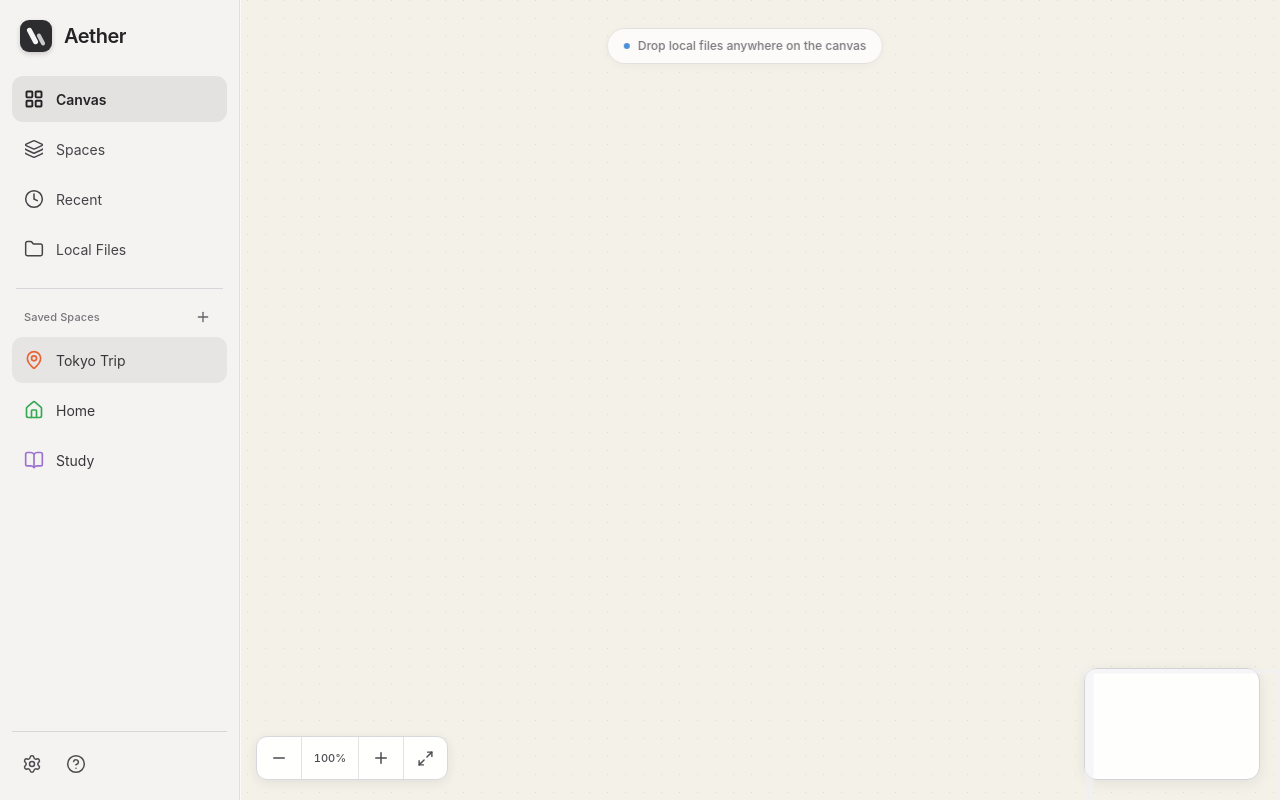
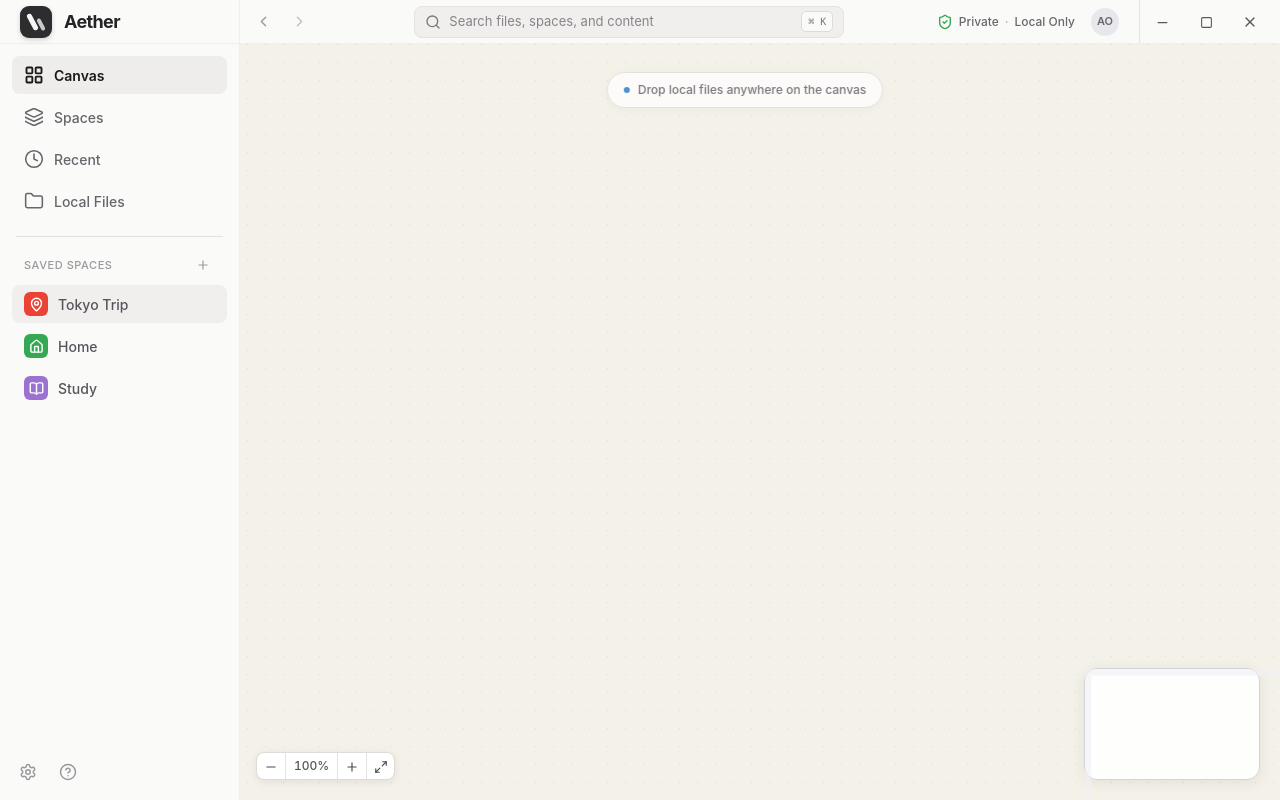
Before and after one commit to abbasmir12/aether-canvas, a React (Vite) app: page / in a window 1280 px wide. Built offline with nearby package versions, Linux system fonts and the light colour scheme.

Commit message:
[codex] Polish sidebar with Lucide icons, custom top bar, zoom controls, and interactivity

```diff
--- a/src/main/main.ts
+++ b/src/main/main.ts
@@ -183,6 +183,21 @@
 
     return findRelationships(files);
   });
+
+  ipcMain.handle('aether:window-minimize', (event) => {
+    BrowserWindow.fromWebContents(event.sender)?.minimize();
+  });
+
+  ipcMain.handle('aether:window-maximize', (event) => {
+    const window = BrowserWindow.fromWebContents(event.sender);
+    if (!window) return;
+    if (window.isMaximized()) window.unmaximize();
+    else window.maximize();
+  });
+
+  ipcMain.handle('aether:window-close', (event) => {
+    BrowserWindow.fromWebContents(event.sender)?.close();
+  });
 }
 
 function createWindow(): BrowserWindow {
@@ -193,6 +208,8 @@
     minHeight: 700,
     title: 'Aether Canvas',
     backgroundColor: '#F4F1E9',
+    frame: false,
+    titleBarStyle: 'hidden',
     show: false,
     autoHideMenuBar: true,
     webPreferences: {
--- a/src/main/preload.ts
+++ b/src/main/preload.ts
@@ -13,6 +13,9 @@
     ipcRenderer.invoke('aether:analyze-file', filePath, fileId),
   findRelationships: (fileIds) =>
     ipcRenderer.invoke('aether:find-relationships', fileIds),
+  minimizeWindow: () => ipcRenderer.invoke('aether:window-minimize'),
+  maximizeWindow: () => ipcRenderer.invoke('aether:window-maximize'),
+  closeWindow: () => ipcRenderer.invoke('aether:window-close'),
   getDroppedFilePath: async (file) => {
     const filePath = webUtils.getPathForFile(file);
 
--- a/src/renderer/App.tsx
+++ b/src/renderer/App.tsx
@@ -2,22 +2,23 @@
 import { ReactFlowProvider } from '@xyflow/react';
 
 import AetherCanvas from './components/Canvas/AetherCanvas';
-import Sidebar from './components/Sidebar/Sidebar';
+import Sidebar, { type NavItem } from './components/Sidebar/Sidebar';
+import TopBar from './components/TopBar/TopBar';
+import WorkspacePlaceholder from './components/WorkspacePlaceholder';
 
 export default function App() {
-  const [isSidebarCollapsed, setIsSidebarCollapsed] = useState(false);
+  const [activeNavItem, setActiveNavItem] = useState<NavItem>('canvas');
+  const [focusRequest, setFocusRequest] = useState(0);
 
   return (
-    <main className="flex h-screen w-screen overflow-hidden bg-aether-canvas text-aether-ink">
-      <Sidebar
-        isCollapsed={isSidebarCollapsed}
-        onToggle={() => setIsSidebarCollapsed((collapsed) => !collapsed)}
-      />
-      <section className="relative min-w-0 flex-1 bg-aether-canvas">
-        <ReactFlowProvider>
-          <AetherCanvas />
-        </ReactFlowProvider>
-      </section>
+    <main className="flex h-screen w-screen flex-col overflow-hidden bg-[#F8F8FA] text-aether-ink">
+      <TopBar />
+      <div className="flex min-h-0 flex-1">
+        <Sidebar activeNavItem={activeNavItem} onFocusTokyoTrip={() => { setActiveNavItem('canvas'); setFocusRequest((request) => request + 1); }} onNavChange={setActiveNavItem} />
+        <section className="relative min-w-0 flex-1 bg-[#F8F8FA]">
+          {activeNavItem === 'canvas' ? <ReactFlowProvider><AetherCanvas focusRequest={focusRequest} /></ReactFlowProvider> : <WorkspacePlaceholder view={activeNavItem} />}
+        </section>
+      </div>
     </main>
   );
 }
--- a/src/renderer/components/Canvas/AetherCanvas.tsx
+++ b/src/renderer/components/Canvas/AetherCanvas.tsx
@@ -25,11 +25,11 @@
 function CanvasControls() {
   const { fitView, zoomIn, zoomOut } = useReactFlow();
   const { zoom } = useViewport();
-  const button = 'grid w-11 place-items-center text-[#4C4C51] transition-colors hover:bg-[#F4F4F6]';
-  return <Panel className="!bottom-5 !left-4 !m-0" position="bottom-left"><div className="flex h-11 items-stretch overflow-hidden rounded-[11px] border border-[#D7D7DC] bg-white/95 shadow-[0_3px_12px_rgba(32,32,35,0.08)] backdrop-blur-md"><button aria-label="Zoom out" className={button} onClick={() => zoomOut({ duration: 180 })} type="button"><Minus size={18} /></button><div className="grid min-w-[58px] place-items-center border-x border-[#E3E3E6] px-2 text-[11px] font-medium tabular-nums text-[#4E4E53]">{Math.round(zoom * 100)}%</div><button aria-label="Zoom in" className={button} onClick={() => zoomIn({ duration: 180 })} type="button"><Plus size={18} /></button><button aria-label="Fit canvas to content" className={`${button} border-l border-[#E3E3E6]`} onClick={() => fitView({ duration: 300, padding: 0.25 })} type="button"><Maximize2 size={17} /></button></div></Panel>;
+  const button = 'grid h-7 w-7 place-items-center text-[#4C4C51] transition-colors hover:bg-[#F0EFED]';
+  return <Panel className="!bottom-5 !left-4 !m-0" position="bottom-left"><div className="flex h-7 items-stretch overflow-hidden rounded-[8px] border border-[#DEDCD9] bg-white shadow-[0_2px_8px_rgba(0,0,0,0.08)]"><button aria-label="Zoom out" className={button} onClick={() => zoomOut({ duration: 180 })} type="button"><Minus size={14} /></button><div className="grid min-w-[52px] place-items-center border-x border-[#E5E3E0] px-2 text-[12px] font-medium tabular-nums text-[#55555A]">{Math.round(zoom * 100)}%</div><button aria-label="Zoom in" className={button} onClick={() => zoomIn({ duration: 180 })} type="button"><Plus size={14} /></button><button aria-label="Fit canvas to content" className={`${button} border-l border-[#E5E3E0]`} onClick={() => fitView({ duration: 300, padding: 0.25 })} type="button"><Maximize2 size={14} /></button></div></Panel>;
 }
 
-export default function AetherCanvas() {
+export default function AetherCanvas({ focusRequest = 0 }: { focusRequest?: number }) {
   const [nodes, setNodes, onNodesChange] = useNodesState<CanvasNode>(initialNodes);
   const [edges, setEdges, onEdgesChange] = useEdgesState<Edge>([]);
   const [isDragActive, setIsDragActive] = useState(false);
@@ -42,10 +42,15 @@
   const nodesRef = useRef<CanvasNode[]>([]);
   const clusterRef = useRef<SuggestedCluster | null>(null);
   const relationshipRequest = useRef(0);
-  const { screenToFlowPosition } = useReactFlow();
+  const { fitView, screenToFlowPosition } = useReactFlow();
 
   useEffect(() => { nodesRef.current = nodes; }, [nodes]);
   useEffect(() => { clusterRef.current = cluster; }, [cluster]);
+  useEffect(() => {
+    if (focusRequest === 0) return;
+    const frame = requestAnimationFrame(() => fitView({ duration: 420, padding: 0.2 }));
+    return () => cancelAnimationFrame(frame);
+  }, [fitView, focusRequest]);
 
   const nodeTypes = useMemo<NodeTypes>(() => ({ fileCard: FileCardNode, hub: HubNode, summaryCard: SummaryCardNode }), []);
   const edgeTypes = useMemo<EdgeTypes>(() => ({ semanticRibbon: SemanticRibbonEdge }), []);
--- a/src/renderer/components/Sidebar/Sidebar.tsx
+++ b/src/renderer/components/Sidebar/Sidebar.tsx
@@ -1,30 +1,43 @@
-import { motion } from 'framer-motion';
 import { BookOpen, Clock, Folder, HelpCircle, Home, Layers, LayoutGrid, MapPin, Plus, Settings } from 'lucide-react';
 
-type SidebarProps = { isCollapsed: boolean; onToggle: () => void };
+export type NavItem = 'canvas' | 'spaces' | 'recent' | 'local-files';
 
-const navigation = [
-  { label: 'Canvas', Icon: LayoutGrid },
-  { label: 'Spaces', Icon: Layers },
-  { label: 'Recent', Icon: Clock },
-  { label: 'Local Files', Icon: Folder },
+type SidebarProps = {
+  activeNavItem: NavItem;
+  onNavChange: (item: NavItem) => void;
+  onFocusTokyoTrip: () => void;
+};
+
+const navigation: Array<{ id: NavItem; label: string; Icon: typeof LayoutGrid }> = [
+  { id: 'canvas', label: 'Canvas', Icon: LayoutGrid },
+  { id: 'spaces', label: 'Spaces', Icon: Layers },
+  { id: 'recent', label: 'Recent', Icon: Clock },
+  { id: 'local-files', label: 'Local Files', Icon: Folder },
 ];
 
 const spaces = [
-  { label: 'Tokyo Trip', Icon: MapPin, color: '#EA6335' },
-  { label: 'Home', Icon: Home, color: '#34A853' },
-  { label: 'Study', Icon: BookOpen, color: '#9B72CF' },
+  { label: 'Tokyo Trip', Icon: MapPin, color: '#EA4335', active: true },
+  { label: 'Home', Icon: Home, color: '#34A853', active: false },
+  { label: 'Study', Icon: BookOpen, color: '#9B72CF', active: false },
 ];
 
-export default function Sidebar({ isCollapsed, onToggle }: SidebarProps) {
+export default function Sidebar({ activeNavItem, onNavChange, onFocusTokyoTrip }: SidebarProps) {
   return (
-    <motion.aside animate={{ width: isCollapsed ? 76 : 240 }} className="relative z-20 flex h-full shrink-0 flex-col border-r border-[#DEDEE2] bg-[rgba(244,243,241,0.96)] px-3 pb-4 pt-4 shadow-[1px_0_0_rgba(255,255,255,0.7)]" initial={false} transition={{ duration: 0.22, ease: [0.22, 1, 0.36, 1] }}>
-      <div className="mb-5 flex h-10 items-center px-2"><button aria-label={isCollapsed ? 'Expand sidebar' : 'Collapse sidebar'} className="group flex min-w-0 items-center gap-3 text-left" onClick={onToggle} type="button"><span className="relative grid h-8 w-8 shrink-0 place-items-center overflow-hidden rounded-[9px] bg-[#2D2D2F] shadow-[0_2px_5px_rgba(0,0,0,0.18)]"><span className="absolute h-[18px] w-[5px] -translate-x-[4px] -rotate-[28deg] rounded-full bg-white/95" /><span className="absolute h-[13px] w-[4px] translate-x-[5px] translate-y-[3px] -rotate-[28deg] rounded-full bg-white/75" /></span>{!isCollapsed && <span className="truncate text-[20px] font-semibold tracking-[-0.025em] text-[#242426]">Aether</span>}</button></div>
-      <nav aria-label="Primary navigation" className="space-y-1">{navigation.map(({ label, Icon }, index) => <button className={`flex h-[46px] w-full items-center gap-3 rounded-[11px] px-3 text-[14px] transition-colors ${index === 0 ? 'bg-[rgba(49,49,52,0.085)] font-semibold text-[#242426]' : 'font-normal text-[#444449] hover:bg-[rgba(49,49,52,0.05)]'}`} key={label} title={isCollapsed ? label : undefined} type="button"><Icon size={20} strokeWidth={index === 0 ? 2.3 : 1.8} />{!isCollapsed && <span>{label}</span>}</button>)}</nav>
-      <div className="mx-1 my-4 h-px bg-[#D7D7DB]" />
-      {!isCollapsed && <div className="mb-2 flex items-center justify-between px-3"><span className="text-[11px] font-medium tracking-[0.01em] text-[#77777D]">Saved Spaces</span><button aria-label="Create saved space" className="grid h-6 w-6 place-items-center rounded-md text-[#646469] transition-colors hover:bg-black/5 hover:text-[#242426]" type="button"><Plus size={16} /></button></div>}
-      <div className="space-y-1">{spaces.map(({ label, Icon, color }, index) => <button className={`flex h-[46px] w-full items-center gap-3 rounded-[11px] px-3 text-[14px] text-[#38383C] transition-colors ${index === 0 ? 'bg-[rgba(49,49,52,0.07)]' : 'hover:bg-black/[0.035]'}`} key={label} title={isCollapsed ? label : undefined} type="button"><Icon color={color} size={20} strokeWidth={2} />{!isCollapsed && <span>{label}</span>}</button>)}</div>
-      <div className="mt-auto border-t border-[#D7D7DB] pt-3"><div className={`flex items-center ${isCollapsed ? 'flex-col gap-1' : 'gap-1'}`}><button aria-label="Settings" className="grid h-10 w-10 place-items-center rounded-[10px] text-[#4D4D52] transition-colors hover:bg-black/5" title="Settings" type="button"><Settings size={20} strokeWidth={1.8} /></button><button aria-label="Help" className="grid h-10 w-10 place-items-center rounded-[10px] text-[#4D4D52] transition-colors hover:bg-black/5" title="Help" type="button"><HelpCircle size={20} strokeWidth={1.8} /></button></div></div>
-    </motion.aside>
+    <aside className="z-20 flex h-full w-[240px] shrink-0 flex-col overflow-y-auto border-r border-[#F0EFED] bg-[#FAFAF9] px-3 py-3">
+      <nav aria-label="Primary navigation" className="space-y-1">
+        {navigation.map(({ id, label, Icon }) => {
+          const active = activeNavItem === id;
+          return <button className={`flex h-[38px] w-full items-center gap-2.5 rounded-[8px] px-3 text-left text-[14px] transition-colors duration-150 ${active ? 'bg-[#EEEDEB] font-semibold text-[#1A1A1A]' : 'font-medium text-[#66666B] hover:bg-[#F5F4F2] hover:text-[#333337]'}`} key={id} onClick={() => onNavChange(id)} type="button"><Icon size={20} strokeWidth={active ? 2.25 : 1.85} /><span>{label}</span></button>;
+        })}
+      </nav>
+
+      <div className="mx-1 my-4 h-px bg-[#E3E1DE]" />
+      <div className="mb-2 flex items-center justify-between px-3"><span className="text-[11px] font-medium uppercase tracking-[0.05em] text-[#99999E]">Saved Spaces</span><button aria-label="Create new space" className="grid h-6 w-6 place-items-center rounded-full text-[#99999E] transition-colors hover:bg-[#F0EFED] hover:text-[#333337]" title="Create new space" type="button"><Plus size={14} /></button></div>
+      <div className="space-y-1">
+        {spaces.map(({ label, Icon, color, active }) => <button className={`flex h-[38px] w-full items-center gap-2.5 rounded-[8px] px-3 text-left text-[14px] font-medium text-[#55555B] transition-colors duration-150 hover:bg-[#F5F4F2] ${active ? 'bg-[#F1EFED]' : ''}`} key={label} onClick={label === 'Tokyo Trip' ? onFocusTokyoTrip : undefined} type="button"><span className="grid h-6 w-6 shrink-0 place-items-center rounded-[6px] text-white" style={{ backgroundColor: color }}><Icon size={15} strokeWidth={2.3} /></span><span>{label}</span></button>)}
+      </div>
+
+      <div className="mt-auto flex gap-2 pt-5"><button aria-label="Settings" className="grid h-8 w-8 place-items-center rounded-[8px] text-[#99999E] transition-colors hover:bg-[#F0EFED] hover:text-[#333337]" title="Settings" type="button"><Settings size={18} /></button><button aria-label="Help" className="grid h-8 w-8 place-items-center rounded-[8px] text-[#99999E] transition-colors hover:bg-[#F0EFED] hover:text-[#333337]" title="Help" type="button"><HelpCircle size={18} /></button></div>
+    </aside>
   );
 }
--- /dev/null
+++ b/src/renderer/components/TopBar/TopBar.tsx
@@ -0,0 +1,46 @@
+import { ChevronLeft, ChevronRight, Minus, Search, ShieldCheck, Square, X } from 'lucide-react';
+
+function AetherMark() {
+  return (
+    <span aria-hidden="true" className="relative grid h-8 w-8 shrink-0 place-items-center overflow-hidden rounded-[9px] bg-[#2D2D2F] shadow-[0_2px_5px_rgba(0,0,0,0.16)]">
+      <span className="absolute h-[18px] w-[5px] -translate-x-[4px] -rotate-[28deg] rounded-full bg-white/95" />
+      <span className="absolute h-[13px] w-[4px] translate-x-[5px] translate-y-[3px] -rotate-[28deg] rounded-full bg-white/75" />
+    </span>
+  );
+}
+
+const windowButton = '[-webkit-app-region:no-drag] grid h-11 w-11 place-items-center text-[#58585D] transition-colors hover:bg-[#F0EFED] hover:text-[#252529]';
+
+export default function TopBar() {
+  return (
+    <header className="relative z-30 flex h-11 shrink-0 select-none border-b border-[#F0EFED] bg-[#FAFAF9] text-[#242426] [-webkit-app-region:drag]">
+      <div className="flex w-[240px] shrink-0 items-center gap-3 border-r border-[#F0EFED] px-5">
+        <AetherMark />
+        <span className="text-[18px] font-bold tracking-[-0.035em]">Aether</span>
+      </div>
+
+      <div className="flex w-[82px] shrink-0 items-center justify-center gap-1 [-webkit-app-region:no-drag]">
+        <button aria-label="Back" className="grid h-8 w-8 place-items-center rounded-[8px] text-[#99999D] transition-colors hover:bg-[#F0EFED] hover:text-[#333337]" type="button"><ChevronLeft size={17} /></button>
+        <button aria-label="Forward" className="grid h-8 w-8 place-items-center rounded-[8px] text-[#C0C0C4] transition-colors hover:bg-[#F0EFED] hover:text-[#333337]" type="button"><ChevronRight size={17} /></button>
+      </div>
+
+      <div className="flex min-w-0 flex-1 items-center justify-center px-5">
+        <label className="flex h-8 w-full max-w-[430px] items-center gap-2 rounded-[8px] border border-[#E4E2DF] bg-[#F0EFED] px-2.5 text-[#77777D] [-webkit-app-region:no-drag]">
+          <Search size={16} strokeWidth={2} />
+          <input aria-label="Search files, spaces, and content" className="min-w-0 flex-1 bg-transparent text-[13px] text-[#333337] outline-none placeholder:text-[#85858A]" placeholder="Search files, spaces, and content" readOnly />
+          <kbd className="rounded-[5px] border border-[#DEDCDA] bg-[#FAFAF9] px-1.5 py-0.5 text-[10px] font-medium text-[#77777D]">⌘ K</kbd>
+        </label>
+      </div>
+
+      <div className="flex shrink-0 items-center gap-4 pr-2 [-webkit-app-region:no-drag]">
+        <span className="flex items-center gap-1.5 text-[12px] font-medium text-[#68686D]"><ShieldCheck className="text-[#34A853]" size={16} strokeWidth={2.1} />Private <span className="text-[#AAAAB0]">·</span> Local Only</span>
+        <span aria-label="Current user AO" className="grid h-7 w-7 place-items-center rounded-full bg-[#E8E8EC] text-[11px] font-semibold text-[#66666C]">AO</span>
+        <div className="ml-1 flex self-stretch border-l border-[#E6E4E1]">
+          <button aria-label="Minimize window" className={windowButton} onClick={() => void window.aether.minimizeWindow()} type="button"><Minus size={15} /></button>
+          <button aria-label="Maximize window" className={windowButton} onClick={() => void window.aether.maximizeWindow()} type="button"><Square size={13} /></button>
+          <button aria-label="Close window" className={`${windowButton} hover:!bg-[#E81123] hover:!text-white`} onClick={() => void window.aether.closeWindow()} type="button"><X size={16} /></button>
+        </div>
+      </div>
+    </header>
+  );
+}
--- /dev/null
+++ b/src/renderer/components/WorkspacePlaceholder.tsx
@@ -0,0 +1,15 @@
+import { Clock, FolderOpen, Layers } from 'lucide-react';
+
+import type { NavItem } from './Sidebar/Sidebar';
+
+const content: Record<Exclude<NavItem, 'canvas'>, { title: string; detail: string; Icon: typeof Layers; action?: string }> = {
+  spaces: { title: 'Spaces', detail: 'Saved spaces will appear here.', Icon: Layers },
+  recent: { title: 'Recent', detail: 'Recent files will appear here.', Icon: Clock },
+  'local-files': { title: 'Browse local files', detail: 'Choose files to add them to your canvas.', Icon: FolderOpen, action: 'Open local files' },
+};
+
+export default function WorkspacePlaceholder({ view }: { view: Exclude<NavItem, 'canvas'> }) {
+  const item = content[view];
+  const Icon = item.Icon;
+  return <div className="grid h-full place-items-center bg-[#F8F8FA]"><div className="flex max-w-xs flex-col items-center text-center"><span className="mb-4 grid h-12 w-12 place-items-center rounded-[14px] border border-[#E6E4E1] bg-white text-[#77777D] shadow-[0_2px_8px_rgba(0,0,0,0.05)]"><Icon size={22} /></span><h1 className="text-[16px] font-semibold text-[#333337]">{item.title}</h1><p className="mt-1.5 text-[13px] text-[#88888E]">{item.detail}</p>{item.action && <button className="mt-4 rounded-[8px] bg-[#2D2D2F] px-3 py-2 text-[12px] font-medium text-white transition-opacity hover:opacity-90" type="button">{item.action}</button>}</div></div>;
+}
--- a/src/shared/types.ts
+++ b/src/shared/types.ts
@@ -155,4 +155,7 @@
   getDroppedFilePath: (file: File) => Promise<string>;
   analyzeFile: (filePath: string, fileId: string) => Promise<AnalyzedFile>;
   findRelationships: (fileIds: string[]) => Promise<RelationshipDiscovery>;
+  minimizeWindow: () => Promise<void>;
+  maximizeWindow: () => Promise<void>;
+  closeWindow: () => Promise<void>;
 }
```
Also changed, not shown: src/renderer/styles.css (+6 -1 lines), 3 other files (tests, documents, lock files or other folders).
